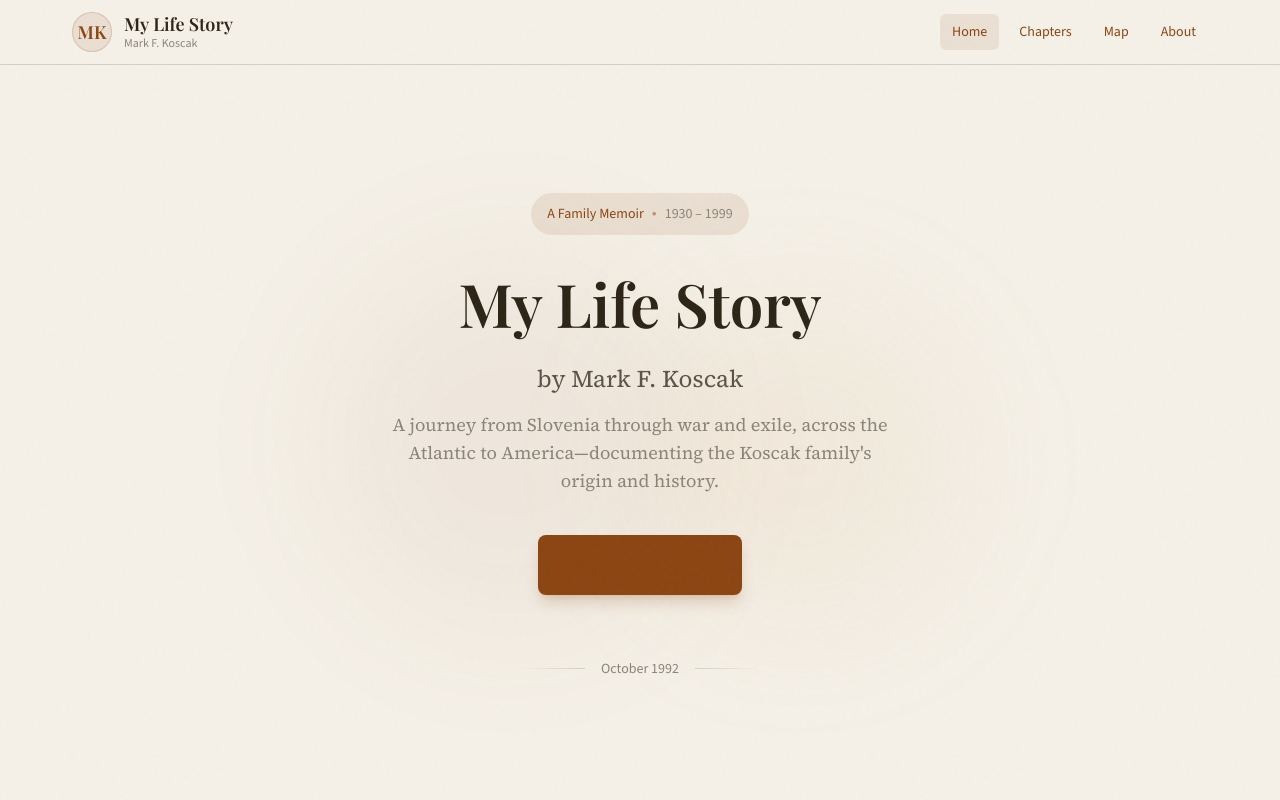
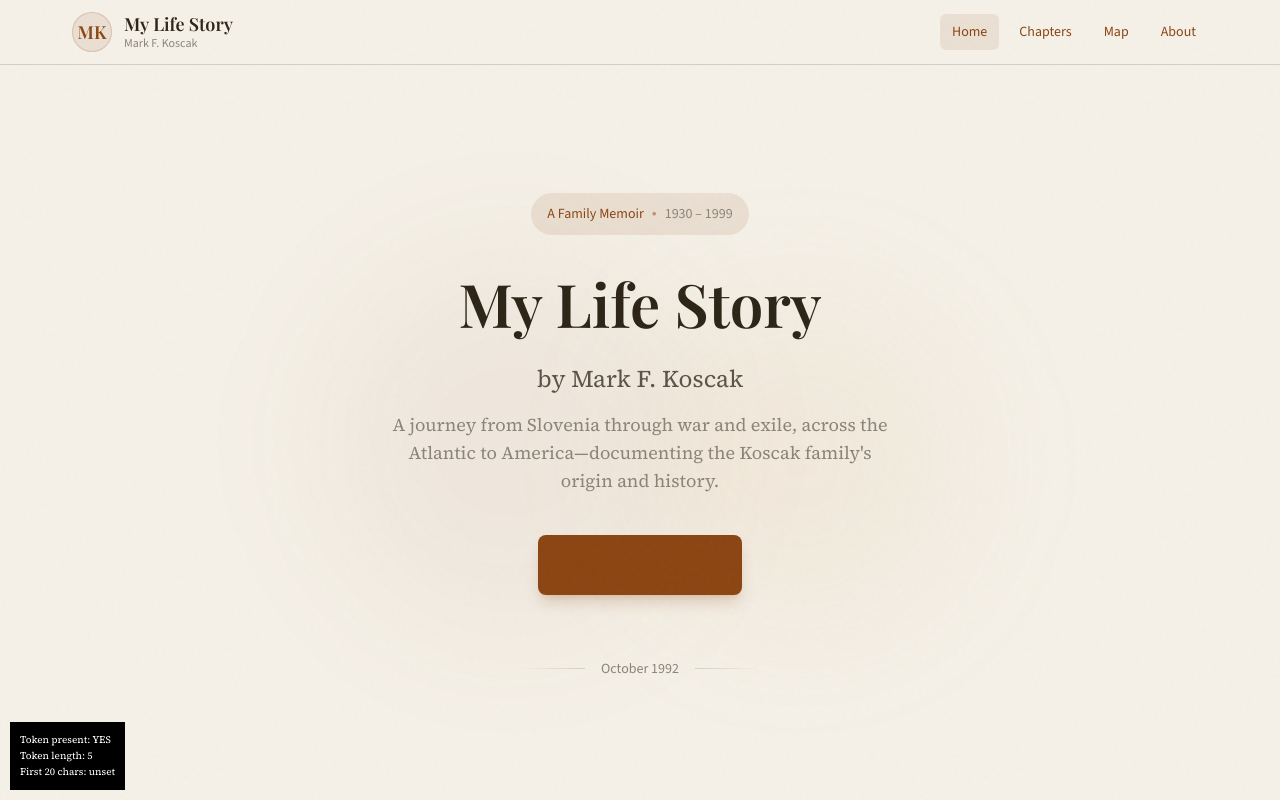
Before and after one commit to michael-koscak/grandpa, a Next.js app in the folder grandpa-story/: page / in a window 1280 px wide. Shown: the top 800 px of the page. Built offline with nearby package versions, Linux system fonts and the light colour scheme; no server answers; a web font is replaced by a local one.

Commit message:
Add debug component to check environment variable

```diff
--- a/grandpa-story/app/layout.tsx
+++ b/grandpa-story/app/layout.tsx
@@ -2,6 +2,7 @@ import type { Metadata } from "next";
 import { Playfair_Display, Source_Serif_4, Source_Sans_3 } from "next/font/google";
 import "./globals.css";
 import Header from "@/components/layout/Header";
+import EnvDebug from "@/components/debug/EnvDebug";
 
 const playfair = Playfair_Display({
   variable: "--font-playfair",
@@ -43,6 +44,7 @@ export default function RootLayout({
       >
         <Header />
         <main>{children}</main>
+        <EnvDebug />
       </body>
     </html>
   );
--- /dev/null
+++ b/grandpa-story/components/debug/EnvDebug.tsx
@@ -0,0 +1,28 @@
+'use client';
+
+export default function EnvDebug() {
+  if (process.env.NODE_ENV === 'production') {
+    return null; // Don't show in production
+  }
+
+  const token = process.env.NEXT_PUBLIC_MAPBOX_TOKEN || '';
+
+  return (
+    <div style={{
+      position: 'fixed',
+      bottom: 10,
+      left: 10,
+      background: 'black',
+      color: 'white',
+      padding: '10px',
+      fontSize: '10px',
+      zIndex: 9999,
+      maxWidth: '300px',
+      wordBreak: 'break-all'
+    }}>
+      <div>Token present: {token ? 'YES' : 'NO'}</div>
+      <div>Token length: {token.length}</div>
+      <div>First 20 chars: {token.substring(0, 20)}</div>
+    </div>
+  );
+}
```
